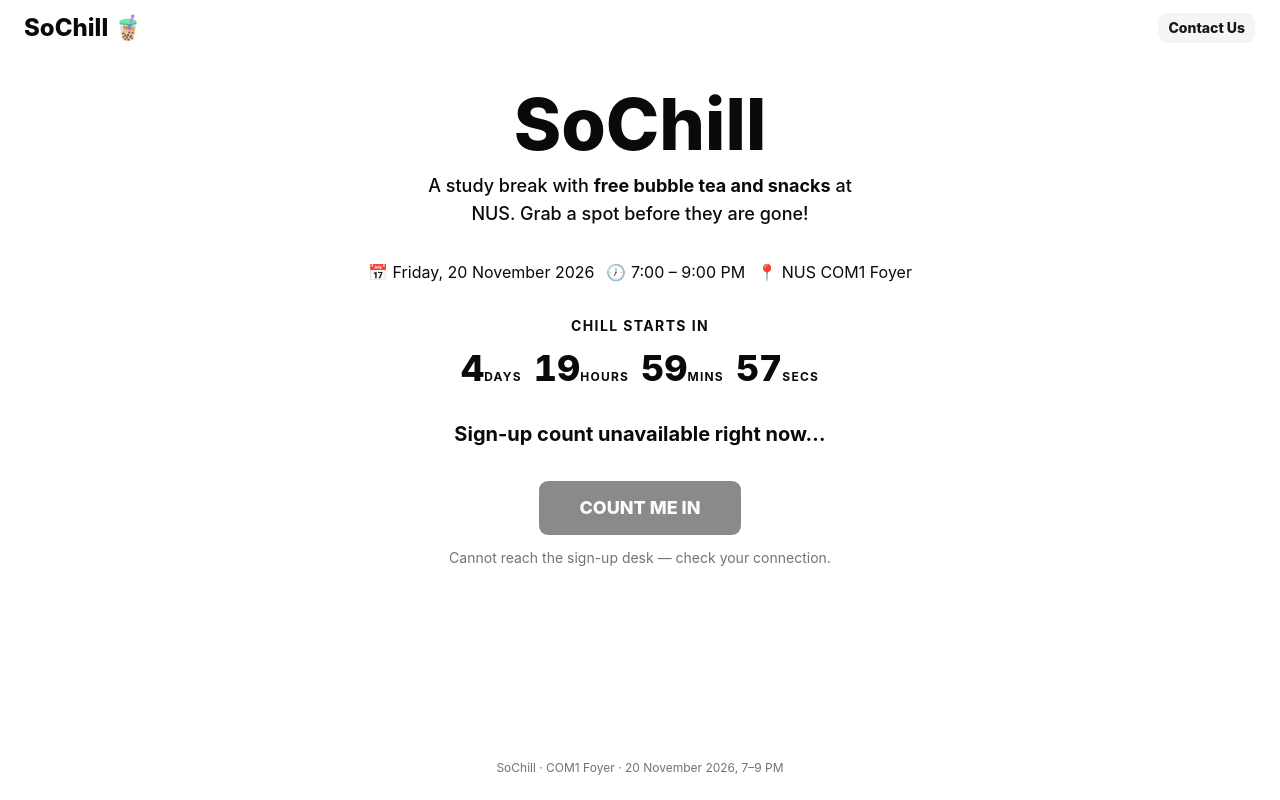
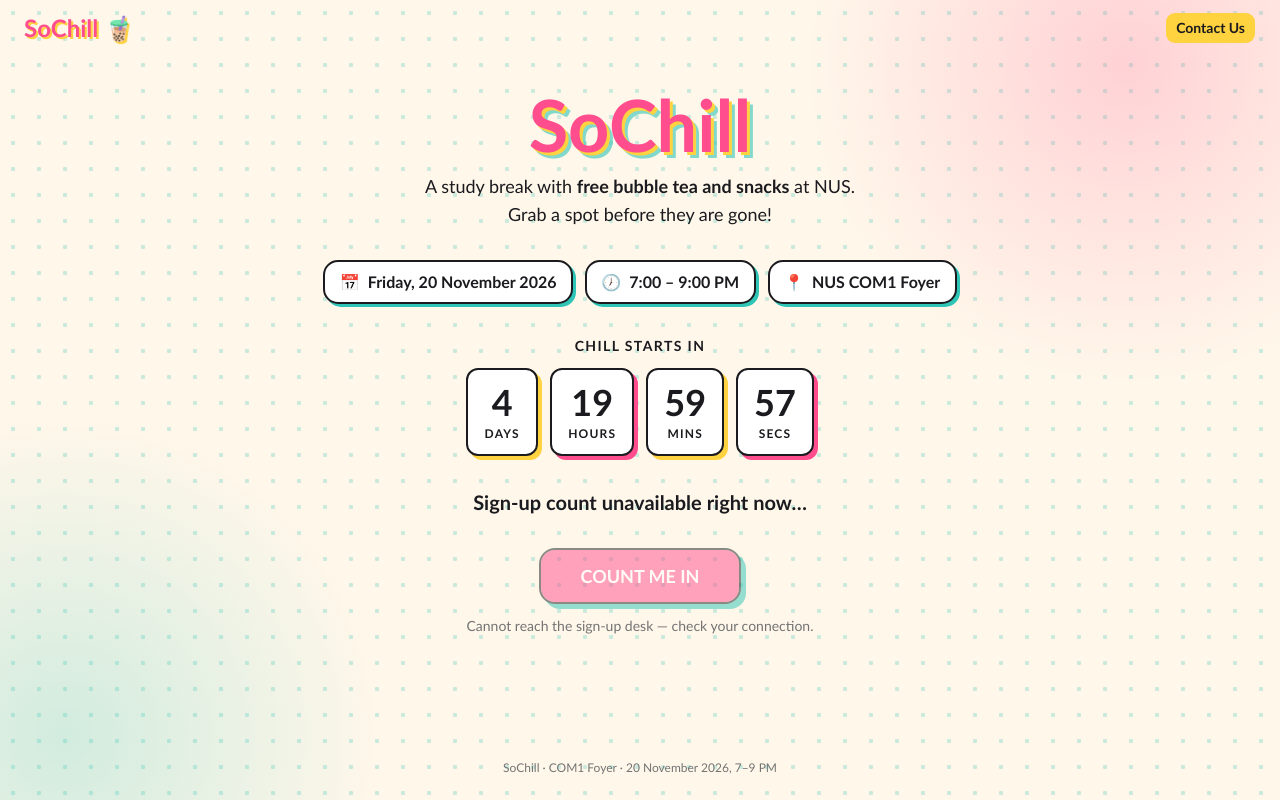
Before and after one commit to winhks25/sochill, a React (Vite) app: page / in a window 1280 px wide. Built offline with nearby package versions, Linux system fonts and the light colour scheme; no server answers.

Commit message:
feat: apply memphis-inspired styling and focus states (T012)

```diff
--- a/specs/001-sochill-event/tasks.md
+++ b/specs/001-sochill-event/tasks.md
@@ -25,7 +25,7 @@ Independent check: at phone and desktop widths, verify date, time, place, countd
 - [X] T009 [US1] Implement aggregate-only `GET /status` in `supabase/functions/status/index.ts`; never return registered email addresses.
 - [X] T010 [US1] Build the accessible home layout, event details, countdown, count, and centered CTA in `src/App.tsx`.
 - [X] T011 [US1] Add the right-side Base UI Contact Us Drawer with `@organizer` and `@winhks25` in `src/App.tsx`.
-- [ ] T012 [US1] Apply responsive Memphis-inspired styling and visible focus states in `src/index.css`.
+- [X] T012 [US1] Apply responsive Memphis-inspired styling and visible focus states in `src/index.css`.
 
 ## Phase 4: US2 (P1) — Register once
 
--- a/src/index.css
+++ b/src/index.css
@@ -40,25 +40,32 @@
 
 :root {
   --radius: 0.625rem;
-  --background: oklch(1 0 0);
-  --foreground: oklch(0.145 0 0);
-  --card: oklch(1 0 0);
-  --card-foreground: oklch(0.145 0 0);
-  --popover: oklch(1 0 0);
-  --popover-foreground: oklch(0.145 0 0);
-  --primary: oklch(0.205 0 0);
-  --primary-foreground: oklch(0.985 0 0);
-  --secondary: oklch(0.97 0 0);
-  --secondary-foreground: oklch(0.205 0 0);
+  /* Memphis palette: bright, youthful, high-contrast. */
+  --memphis-pink: #ff4d8d;
+  --memphis-teal: #2ec4b6;
+  --memphis-yellow: #ffd23f;
+  --memphis-purple: #6c5ce7;
+  --memphis-cream: #fff7ea;
+  --memphis-ink: #1b1b1f;
+  --background: var(--memphis-cream);
+  --foreground: var(--memphis-ink);
+  --card: #ffffff;
+  --card-foreground: var(--memphis-ink);
+  --popover: #ffffff;
+  --popover-foreground: var(--memphis-ink);
+  --primary: var(--memphis-pink);
+  --primary-foreground: #ffffff;
+  --secondary: var(--memphis-yellow);
+  --secondary-foreground: var(--memphis-ink);
   --muted: oklch(0.97 0 0);
   --muted-foreground: oklch(0.556 0 0);
   --accent: oklch(0.97 0 0);
-  --accent-foreground: oklch(0.205 0 0);
+  --accent-foreground: var(--memphis-ink);
   --destructive: oklch(0.577 0.245 27.325);
   --destructive-foreground: oklch(0.985 0 0);
   --border: oklch(0.922 0 0);
   --input: oklch(0.922 0 0);
-  --ring: oklch(0.708 0 0);
+  --ring: var(--memphis-purple);
   --chart-1: oklch(0.646 0.222 41.116);
   --chart-2: oklch(0.6 0.118 184.704);
   --chart-3: oklch(0.398 0.07 227.392);
@@ -67,6 +74,12 @@
 }
 
 .dark {
+  --memphis-pink: #ff7dab;
+  --memphis-teal: #3fd8c9;
+  --memphis-yellow: #ffd95e;
+  --memphis-purple: #a79bff;
+  --memphis-cream: #fff7ea;
+  --memphis-ink: #f3f1ea;
   --background: oklch(0.145 0 0);
   --foreground: oklch(0.985 0 0);
   --card: oklch(0.205 0 0);
@@ -101,3 +114,105 @@
     @apply bg-background text-foreground;
   }
 }
+
+/* ---------------------------------------------------------------------------
+ * Memphis-inspired page styling for the SoChill home page and contact drawer.
+ * Chunky ink borders, flat offset shadows, and bright color pops on cream.
+ * ------------------------------------------------------------------------- */
+
+/* Playful page canvas: soft color blobs plus a low-contrast teal dot grid. */
+.memphis-page {
+  font-family:
+    ui-rounded, "SF Pro Rounded", "Trebuchet MS", system-ui, sans-serif;
+  background-image:
+    radial-gradient(
+      circle at 88% 8%,
+      color-mix(in srgb, var(--memphis-pink) 22%, transparent),
+      transparent 20rem
+    ),
+    radial-gradient(
+      circle at 5% 92%,
+      color-mix(in srgb, var(--memphis-teal) 22%, transparent),
+      transparent 20rem
+    ),
+    radial-gradient(
+      color-mix(in srgb, var(--memphis-teal) 25%, transparent) 2px,
+      transparent 2.6px
+    );
+  background-size: auto, auto, 26px 26px;
+}
+
+/* Headings pop in pink with yellow and teal offset echoes. */
+.memphis-title {
+  color: var(--primary);
+  text-shadow:
+    3px 3px 0 var(--memphis-yellow),
+    6px 6px 0 color-mix(in srgb, var(--memphis-teal) 60%, transparent);
+}
+
+/* Navbar wordmark uses the same treatment, scaled down. */
+.memphis-wordmark {
+  color: var(--primary);
+  text-shadow: 2px 2px 0 var(--memphis-yellow);
+}
+
+/* Sticker chips: event details, drawer contact cards. */
+.memphis-detail {
+  display: inline-flex;
+  align-items: center;
+  gap: 0.5rem;
+  padding: 0.5rem 0.9rem;
+  background: var(--card);
+  color: var(--card-foreground);
+  border: 2px solid var(--memphis-ink);
+  border-radius: calc(var(--radius) * 1.5);
+  box-shadow: 3px 3px 0 var(--memphis-teal);
+  font-weight: 700;
+}
+
+/* Countdown tiles alternate yellow and pink offset shadows. */
+.memphis-tile {
+  display: flex;
+  flex-direction: column;
+  align-items: center;
+  gap: 0.25rem;
+  min-width: 4.5rem;
+  padding: 0.75rem 1rem;
+  background: var(--card);
+  border: 2px solid var(--memphis-ink);
+  border-radius: calc(var(--radius) * 1.2);
+  box-shadow: 4px 4px 0 var(--memphis-yellow);
+}
+.memphis-tile:nth-child(2n) {
+  box-shadow: 4px 4px 0 var(--memphis-pink);
+}
+
+/* Big centered CTA: chunky border, teal offset shadow, playful press. */
+.memphis-cta {
+  border: 2px solid var(--memphis-ink);
+  border-radius: calc(var(--radius) * 1.6);
+  box-shadow: 5px 5px 0 var(--memphis-teal);
+}
+.memphis-cta:not(:disabled):hover {
+  transform: translate(-2px, -2px);
+  box-shadow: 7px 7px 0 var(--memphis-teal);
+}
+.memphis-cta:not(:disabled):active {
+  transform: translate(2px, 2px);
+  box-shadow: 2px 2px 0 var(--memphis-teal);
+}
+
+/* Keep the playful hover still for reduced-motion users. */
+@media (prefers-reduced-motion: reduce) {
+  .memphis-cta:not(:disabled):hover,
+  .memphis-cta:not(:disabled):active {
+    transform: none;
+  }
+}
+
+/* Visible focus fallback for plain links (buttons/inputs have ring styles). */
+a:focus-visible {
+  outline: 3px solid var(--ring);
+  outline-offset: 2px;
+  border-radius: 6px;
+}
```
